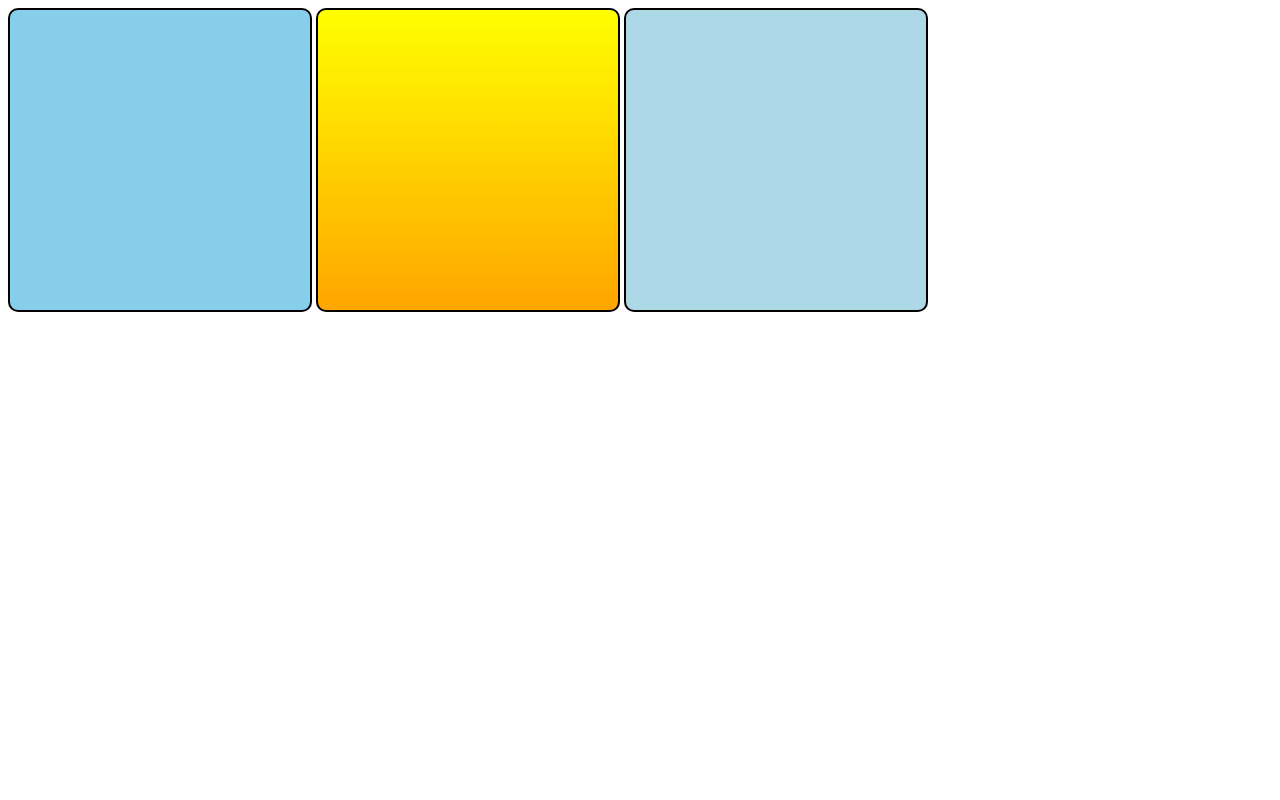
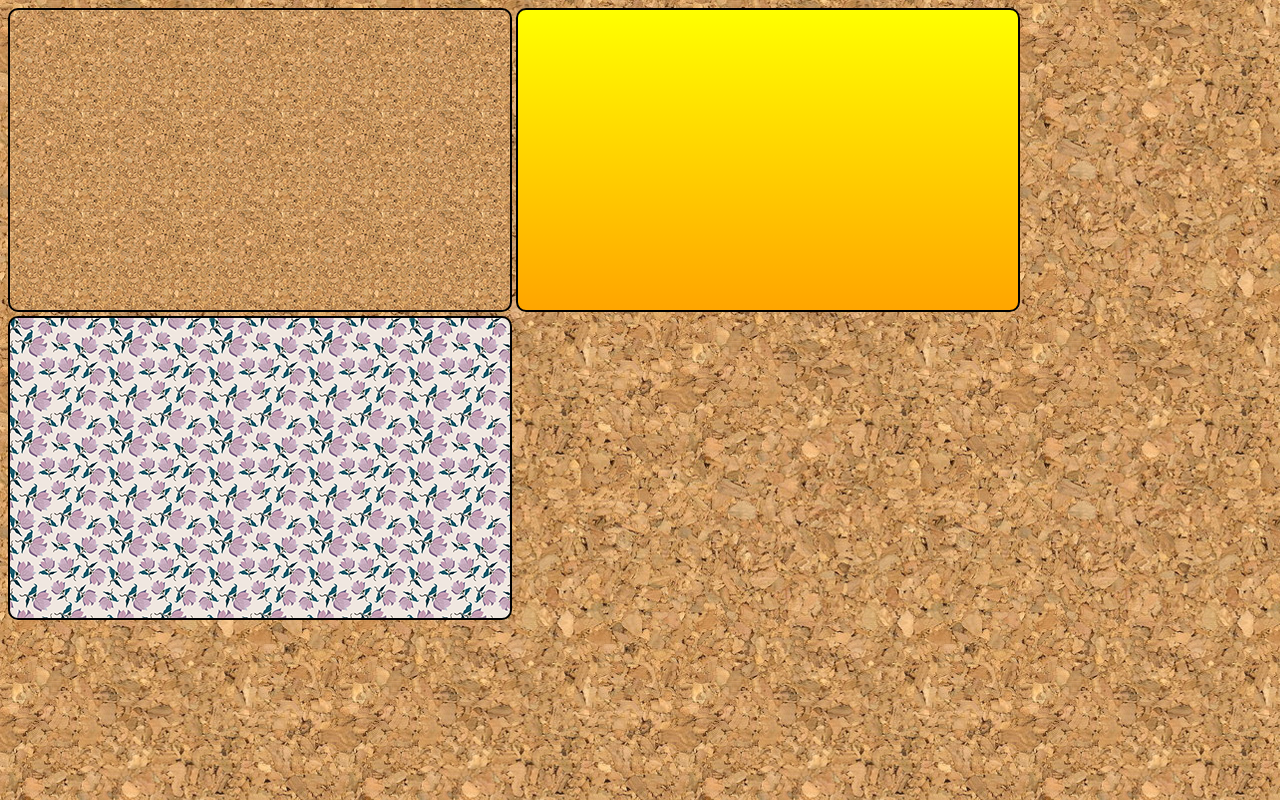
Before and after one commit to brenob-dev/html-css, a plain HTML site: page Exercicios/ex22/img/fundo001.html in a window 1280 px wide. Drawn offline with Linux system fonts and the light colour scheme.

Commit message:
Atualização do ex022

```diff
--- a/Exercicios/ex22/img/fundo001.html
+++ b/Exercicios/ex22/img/fundo001.html
@@ -5,6 +5,10 @@
     <meta name="viewport" content="width=device-width, initial-scale=1.0">
     <title>Teste de imagem de funfod</title>
     <style>
+
+        body{
+            background-image: url(./wallpaper001.jpg);
+        }
         div.quadrado{
             display: inline-block;
             border: 2px solid black;
@@ -14,16 +18,21 @@
             background-color: lightblue;
         }
 
+
         div#q1{
-            background-color: skyblue;
+            background-image: url(./pattern004.png);
+            width: 500px;
 
         }
         div#q2{
             background-image: linear-gradient(to bottom, yellow, orange);
+            width: 500px;
+
 
         }
         div#q3{
-            background-image: url('img/pattern001.png');
+            background-image: url('./pattern003.png');
+            width: 500px;
         }
 
     </style>
@@ -39,6 +48,9 @@
 
     <div class="quadrado" id="q3">
 
+
+        </div>
+
     </div>
 
 </body>
```
